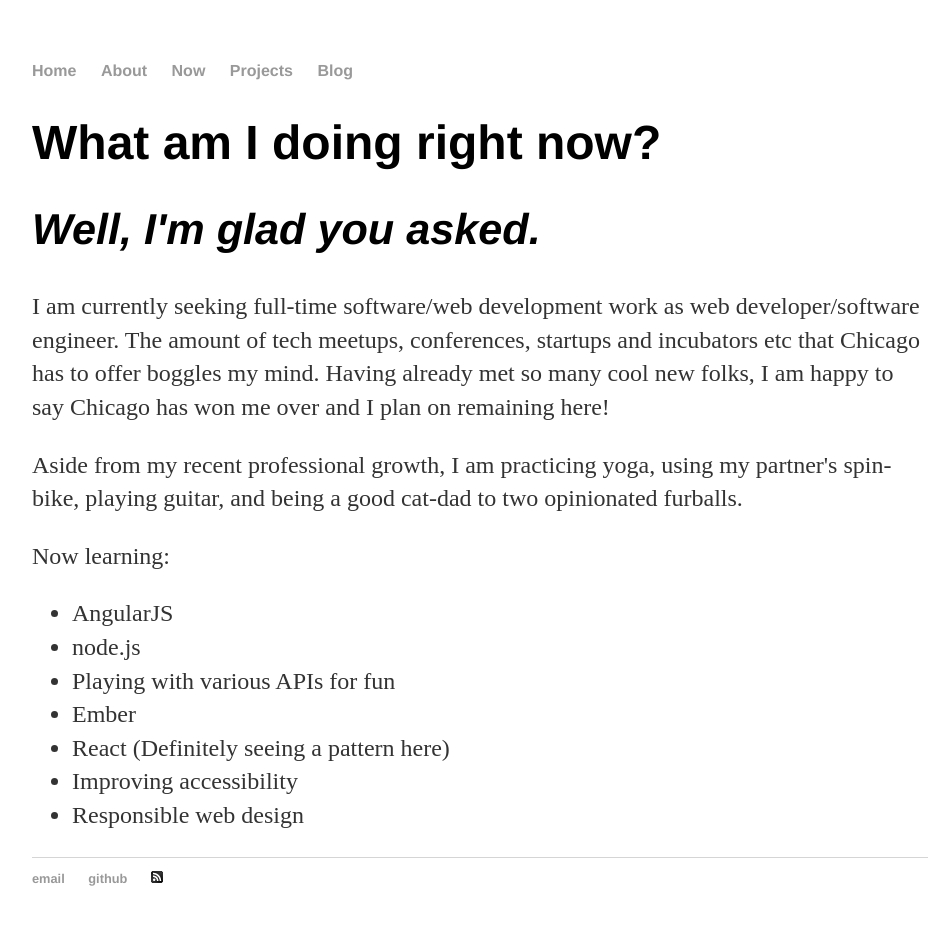
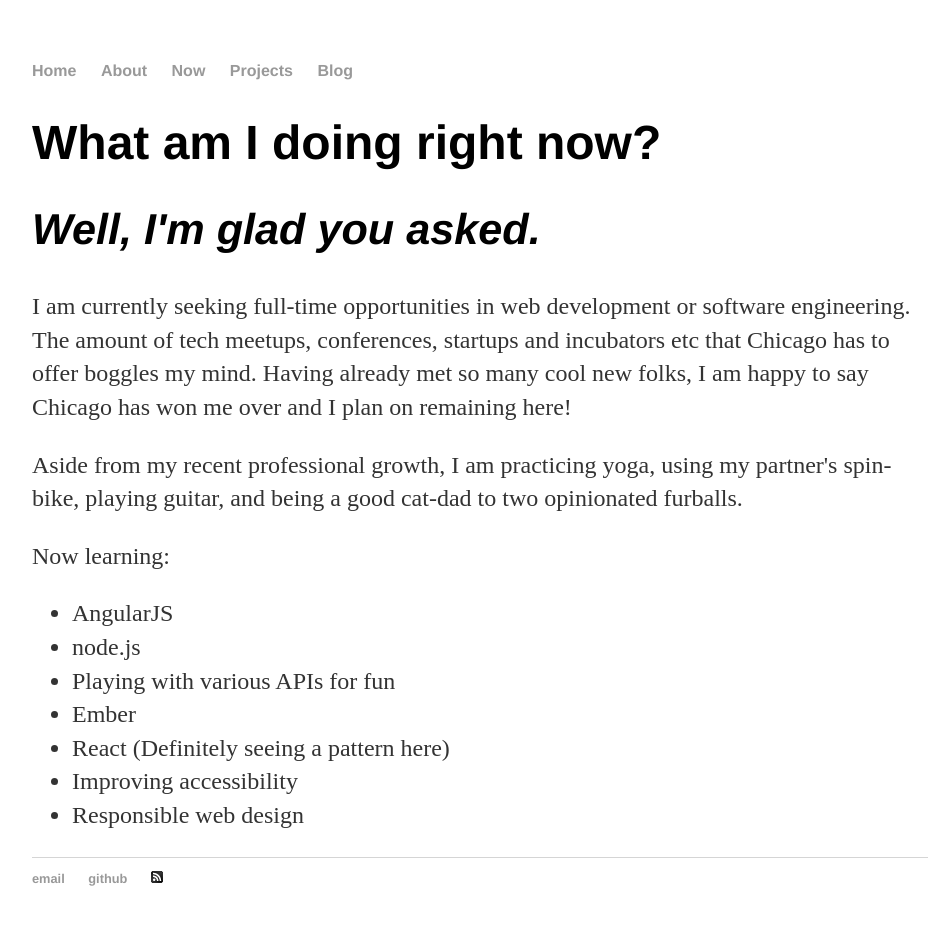
Before and after one commit to nchristiny/nchristiny.github.io, a Jekyll site: the page built from now/index.html, in a window 1280 px wide. Shown: the whole page, without its empty margins (160-1111 px from the left). Built offline with Jekyll 4.4.1, drawn with Linux system fonts in a browser that asks for light colours; Markdown is read by kramdown in place of the engine named in the settings.

Commit message:
Edit now

```diff
--- a/now/index.html
+++ b/now/index.html
@@ -6,7 +6,7 @@
 <div class="now">
   <h1>What am I doing right now?</h1>
   <h2><i>Well, I'm glad you asked.</i></h2>
-  <p>I am currently seeking full-time software/web development work as web developer/software engineer. The amount of tech meetups, conferences, startups and incubators etc that Chicago has to offer boggles my mind. Having already met so many cool new folks, I am happy to say Chicago has won me over and I plan on remaining here!</p>
+  <p>I am currently seeking full-time opportunities in web development or software engineering. The amount of tech meetups, conferences, startups and incubators etc that Chicago has to offer boggles my mind. Having already met so many cool new folks, I am happy to say Chicago has won me over and I plan on remaining here!</p>
   <p>Aside from my recent professional growth, I am practicing yoga, using my partner's spin-bike, playing guitar, and being a good cat-dad to two opinionated furballs.</p>
   <p>Now learning:</p>
   <ul>
```
